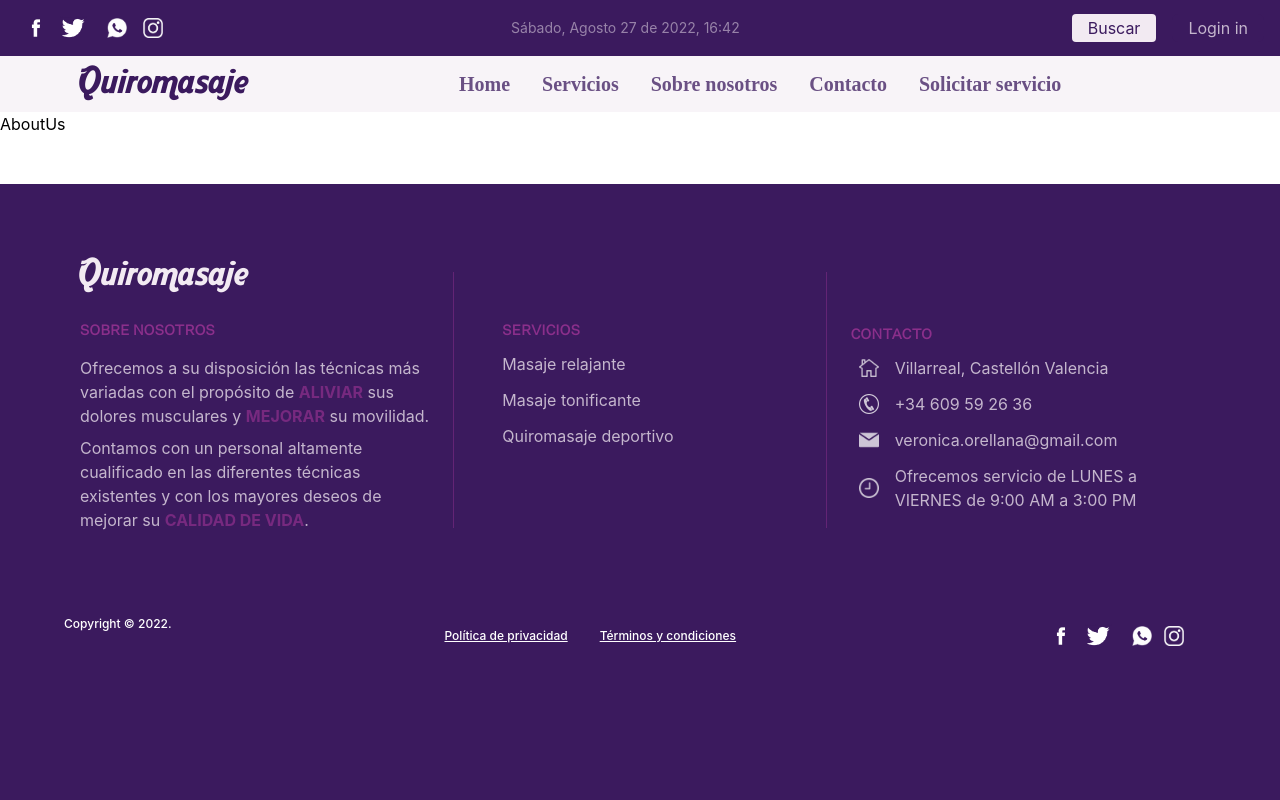
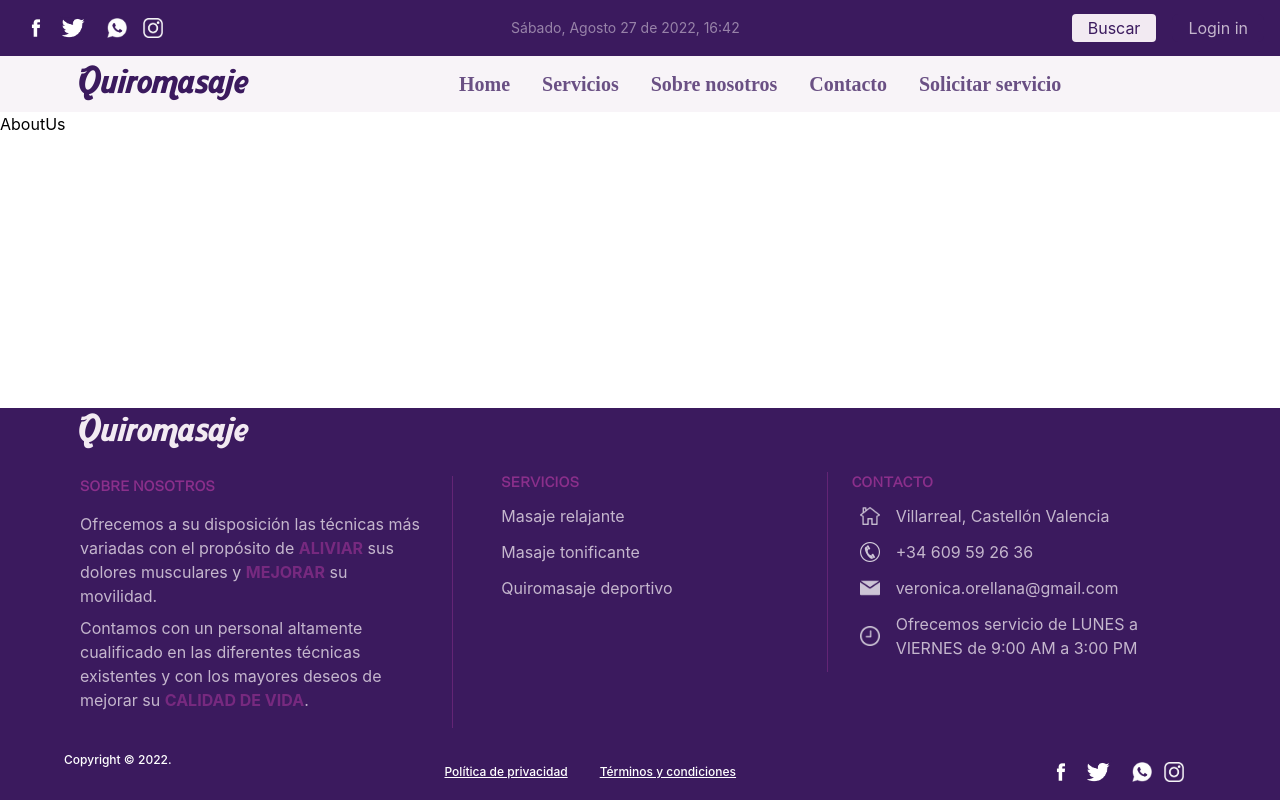
Before and after one commit to Dolo86rv/webclinic, a React (Create React App) app: page /aboutus in a window 1280 px wide. Built offline with nearby package versions, Linux system fonts and the light colour scheme; a web font is replaced by a local one.

Commit message:
se modifica el footer

```diff
--- a/src/Component/Footer/aboutus.js
+++ b/src/Component/Footer/aboutus.js
@@ -5,8 +5,8 @@ export const AboutUs = () => {
     return (
     <div className="w-1/3">
         <Link className="logo text-3xl text-c-fondo sm:text-4xl" to='/'>Quiromasaje</Link>
-        <div className="h-64 pt-7">
-            <div className="pr-6">
+        <div className="pt-7">
+            <div className="pr-6 border-r border-c-rose border-opacity-50">
                 <h2 className="texto1 uppercase tracking-wide text-sm text-c-rose font-semibold">Sobre Nosotros</h2>
                 <div className="py-4">
                     <p className=" pb-2 text-c-fondo opacity-75">Ofrecemos a su disposición las técnicas más variadas con el propósito de <strong className="uppercase text-c-rose">aliviar</strong> sus dolores musculares y <strong className="uppercase text-c-rose">mejorar</strong> su movilidad.</p>
--- a/src/Component/Footer/contact.js
+++ b/src/Component/Footer/contact.js
@@ -3,8 +3,8 @@ import { ListContact } from '../Contents/listcontac'
 
 export const Contact = () => {
     return (
-    <div className="flex-grow w-1/3 pt-12">
-        <div className="pl-6">
+    <div className="flex-grow w-1/3 pt-16">
+        <div className="pl-6 border-l border-c-rose border-opacity-50">
             <h2 className="texto1 uppercase tracking-wide text-sm text-c-rose font-semibold pb-3">contacto</h2>
             {ListContact.map((item)=>(
             <div key={item.id} className="flex flex-col">
--- a/src/Component/Footer/index.js
+++ b/src/Component/Footer/index.js
@@ -6,13 +6,15 @@ import { Service } from './service'
 
 export const Footer = () => {
   return (
-    <footer className="bg-c-malva mt-12 h-full">
-      <div className="max-w-full h-96 flex flex-col flex-wrap justify-between items-center sm:flex-row mt-4 mx-2 sm:mx-20 sm:mt-6">
-        <AboutUs />
-        <Service />
-        <Contact />
+    <footer>
+      <div className="bg-c-malva w-full mt-12">
+        <div className="max-w-full flex flex-col flex-wrap sm:flex-row sm:justify-between mt-4 mx-2 sm:mx-20 sm:mt-6">
+          <AboutUs />
+          <Service />
+          <Contact />
+        </div>
+        <Copyrigth />
       </div>
-      <Copyrigth />
     </footer>
   )
 }
--- a/src/Component/Footer/service.js
+++ b/src/Component/Footer/service.js
@@ -4,9 +4,9 @@ import { ListMassage } from '../Contents/listmassage'
 
 export const Service = () => {
     return (
-    <div className="px-6 pt-12 w-1/3 h-[256px] border-x border-c-rose border-opacity-50">
+    <div className="px-6 pt-16 w-1/3 h-[256px]">
         <div className="pl-6">
-            <h2 className="texto1 uppercase tracking-wide text-sm text-c-rose font-semibold pb-3">servicios</h2>
+            <h2 className="texto1 uppercase tracking-wide text-sm text-c-rose font-semibold pb-3 ">servicios</h2>
             {ListMassage.map((item)=>(
                 <div key={item.id} className="flex flex-col pb-3">
                     <Link to={item.href} className="text-c-fondo opacity-75">{item.description}</Link>
--- a/src/assets/main.css
+++ b/src/assets/main.css
@@ -718,17 +718,11 @@ select {
 .flex {
   display: flex;
 }
+.grid {
+  display: grid;
+}
 .hidden {
   display: none;
-}
-.h-64 {
-  height: 16rem;
-}
-.h-full {
-  height: 100%;
-}
-.h-96 {
-  height: 24rem;
 }
 .h-\[256px\] {
   height: 256px;
@@ -791,6 +785,9 @@ select {
 .flex-grow {
   flex-grow: 1;
 }
+.grid-cols-4 {
+  grid-template-columns: repeat(4, minmax(0, 1fr));
+}
 .flex-col {
   flex-direction: column;
 }
@@ -802,6 +799,9 @@ select {
 }
 .items-center {
   align-items: center;
+}
+.items-stretch {
+  align-items: stretch;
 }
 .justify-end {
   justify-content: flex-end;
@@ -834,6 +834,12 @@ select {
 .border-x {
   border-left-width: 1px;
   border-right-width: 1px;
+}
+.border-r {
+  border-right-width: 1px;
+}
+.border-l {
+  border-left-width: 1px;
 }
 .border-c-fondo {
   --tw-border-opacity: 1;
@@ -940,8 +946,8 @@ select {
 .pb-2 {
   padding-bottom: 0.5rem;
 }
-.pt-12 {
-  padding-top: 3rem;
+.pt-16 {
+  padding-top: 4rem;
 }
 .pl-6 {
   padding-left: 1.5rem;
@@ -960,9 +966,6 @@ select {
 }
 .pt-20 {
   padding-top: 5rem;
-}
-.pt-16 {
-  padding-top: 4rem;
 }
 .pb-20 {
   padding-bottom: 5rem;
@@ -1138,6 +1141,10 @@ select {
     align-items: center;
   }
 
+  .sm\:justify-between {
+    justify-content: space-between;
+  }
+
   .sm\:px-14 {
     padding-left: 3.5rem;
     padding-right: 3.5rem;
--- a/tailwind.config.js
+++ b/tailwind.config.js
@@ -30,7 +30,9 @@ module.exports = {
         // => @media (min-width: 412px) { ... }
         '2s': '325px',
         '3s': '298px',
-        '4s':'258px'
+        '4s':'258px',
+        '1lg':'991px',
+
       },
       fontSize: {
         's': '0.5rem',
```
Also changed, not shown: src/Component/Home/section2.js (+10 -0 lines).
